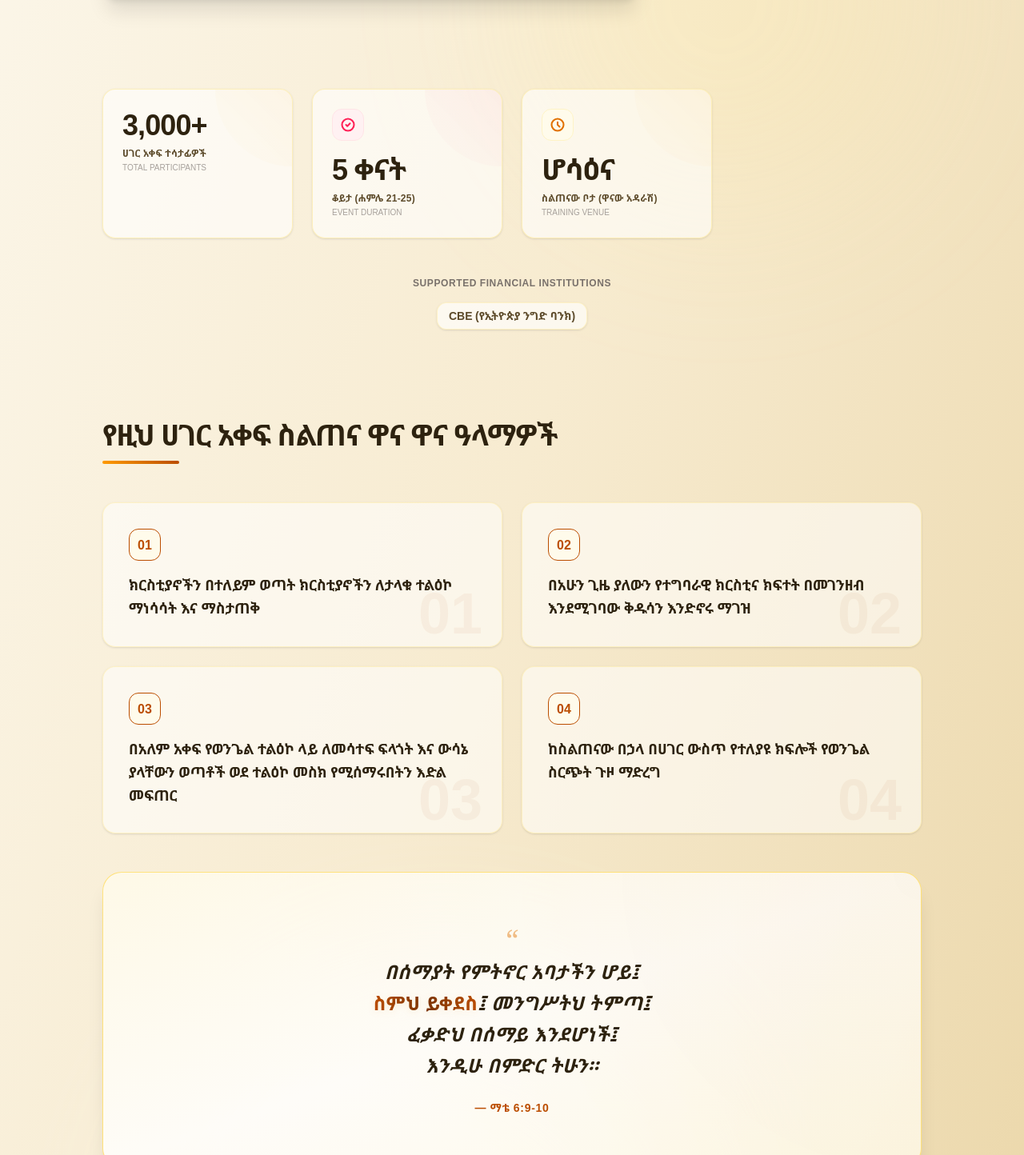
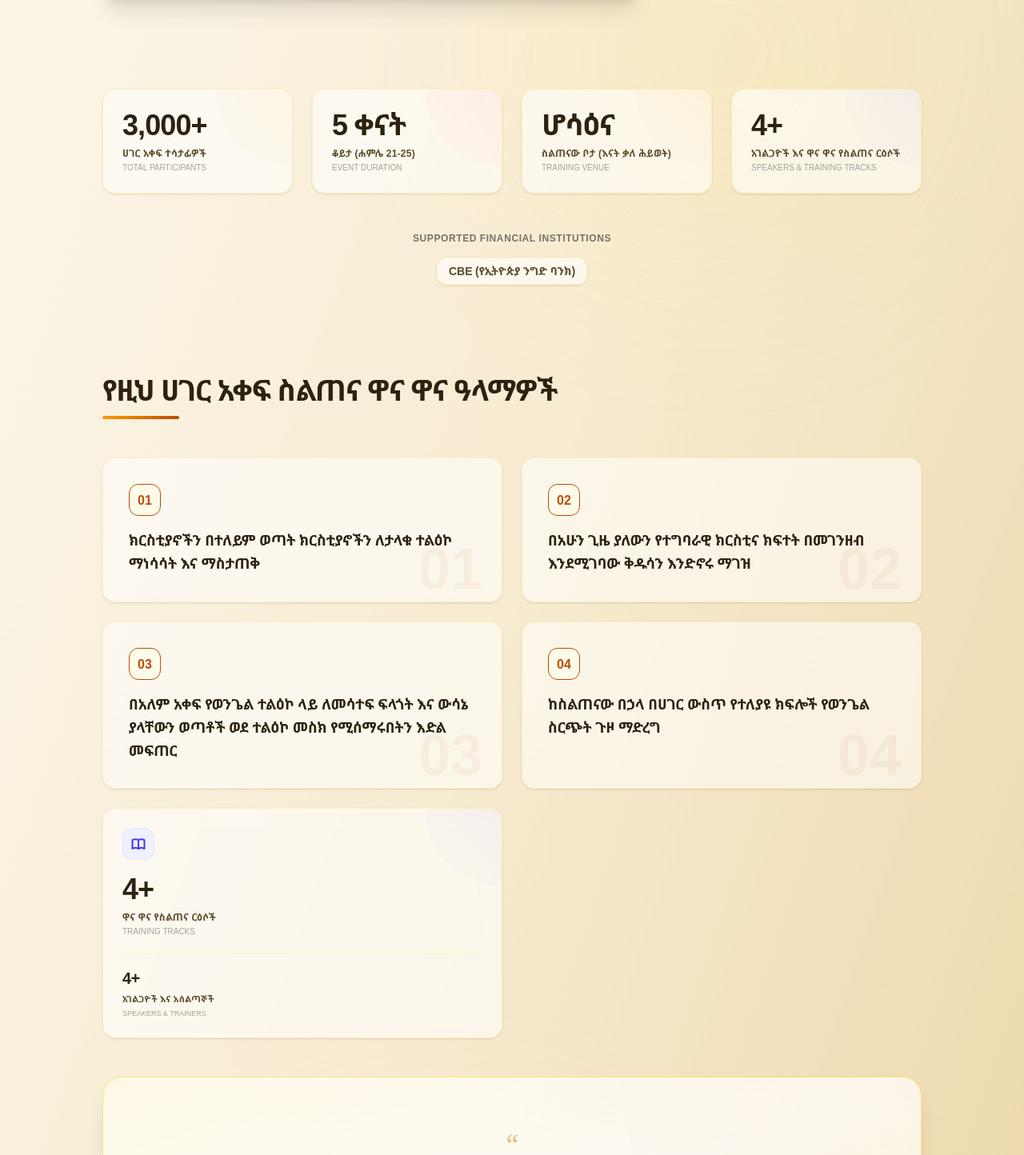
Before and after one commit to bego-net/National-Mission-Training, a Next.js app: page / in a window 1280 px wide. Shown: the part 1126-2570 px from the top of the page at 80% size. Built offline with nearby package versions, Linux system fonts and the light colour scheme.

Commit message:
feat: add landing page with event details and registration status lookup tool

```diff
--- a/src/app/page.tsx
+++ b/src/app/page.tsx
@@ -196,7 +196,7 @@ export default function Home() {
             <section className="space-y-8 animate-fade-in">
               <div className="grid gap-6 sm:grid-cols-2 lg:grid-cols-4">
 
-                {/* Card 1: Total Users (Matches "461 Total Users" styling, light theme) */}
+                {/* Card 1: Total Participants */}
                 <div className="rounded-2xl border border-amber-200/50 bg-white/60 p-6 backdrop-blur-md relative overflow-hidden group hover:border-amber-300 hover:bg-white/80 transition-all duration-300 shadow-sm">
                   <div className="absolute top-0 right-0 w-24 h-24 bg-gradient-to-bl from-amber-500/5 to-transparent rounded-bl-full"></div>
                   <p className="text-4xl font-extrabold text-[#2d220f] tracking-tight">3,000+</p>
@@ -207,30 +207,26 @@ export default function Home() {
                 {/* Card 2: Duration */}
                 <div className="rounded-2xl border border-amber-200/50 bg-white/60 p-6 backdrop-blur-md relative overflow-hidden group hover:border-amber-300 hover:bg-white/80 transition-all duration-300 shadow-sm">
                   <div className="absolute top-0 right-0 w-24 h-24 bg-gradient-to-bl from-rose-500/5 to-transparent rounded-bl-full"></div>
-                  <div className="flex h-10 w-10 items-center justify-center rounded-xl bg-rose-50 border border-rose-100 text-rose-500">
-                    <svg className="h-5 w-5" fill="none" viewBox="0 0 24 24" stroke="currentColor" strokeWidth="2.5">
-                      <path strokeLinecap="round" strokeLinejoin="round" d="M9 12l2 2 4-4m6 2a9 9 0 11-18 0 9 9 0 0118 0z" />
-                    </svg>
-                  </div>
-                  <p className="mt-4 text-4xl font-extrabold text-[#2d220f] tracking-tight">5 ቀናት</p>
+                  <p className="text-4xl font-extrabold text-[#2d220f] tracking-tight">5 ቀናት</p>
                   <p className="mt-2 text-xs font-bold text-[#5c4a2a] tracking-wide">ቆይታ (ሐምሌ 21-25)</p>
                   <p className="mt-0.5 text-[10px] text-stone-400 uppercase">Event Duration</p>
                 </div>
 
-
-                {/* Card 4: Venue */}
+                {/* Card 3: Venue */}
                 <div className="rounded-2xl border border-amber-200/50 bg-white/60 p-6 backdrop-blur-md relative overflow-hidden group hover:border-amber-300 hover:bg-white/80 transition-all duration-300 shadow-sm">
                   <div className="absolute top-0 right-0 w-24 h-24 bg-gradient-to-bl from-amber-500/5 to-transparent rounded-bl-full"></div>
-                  <div className="flex h-10 w-10 items-center justify-center rounded-xl bg-amber-50 border border-amber-100 text-amber-600">
-                    <svg className="h-5 w-5" fill="none" viewBox="0 0 24 24" stroke="currentColor" strokeWidth="2.5">
-                      <path strokeLinecap="round" strokeLinejoin="round" d="M12 8v4l3 3m6-3a9 9 0 11-18 0 9 9 0 0118 0z" />
-                    </svg>
-                  </div>
-                  <p className="mt-4 text-4xl font-extrabold text-[#2d220f] tracking-tight">ሆሳዕና</p>
-                  <p className="mt-2 text-xs font-bold text-[#5c4a2a] tracking-wide">ስልጠናው ቦታ (ዋናው አዳራሽ)</p>
+                  <p className="text-4xl font-extrabold text-[#2d220f] tracking-tight">ሆሳዕና</p>
+                  <p className="mt-2 text-xs font-bold text-[#5c4a2a] tracking-wide">ስልጠናው ቦታ (እናት ቃለ ሕይወት)</p>
                   <p className="mt-0.5 text-[10px] text-stone-400 uppercase">Training Venue</p>
                 </div>
 
+                {/* Card 4: Speakers & Tracks */}
+                <div className="rounded-2xl border border-amber-200/50 bg-white/60 p-6 backdrop-blur-md relative overflow-hidden group hover:border-amber-300 hover:bg-white/80 transition-all duration-300 shadow-sm">
+                  <div className="absolute top-0 right-0 w-24 h-24 bg-gradient-to-bl from-indigo-500/5 to-transparent rounded-bl-full"></div>
+                  <p className="text-4xl font-extrabold text-[#2d220f] tracking-tight">4+</p>
+                  <p className="mt-2 text-xs font-bold text-[#5c4a2a] tracking-wide">አገልጋዮች እና ዋና ዋና የስልጠና ርዕሶች</p>
+                  <p className="mt-0.5 text-[10px] text-stone-400 uppercase">Speakers &amp; Training Tracks</p>
+                </div>
               </div>
 
               <div className="text-center pt-4">
@@ -309,6 +305,26 @@ export default function Home() {
                     <p className="text-base sm:text-lg font-extrabold text-[#2d220f] leading-relaxed">
                       ከስልጠናው በኃላ በሀገር ውስጥ የተለያዩ ክፍሎች የወንጌል ስርጭት ጉዞ ማድረግ
                     </p>
+                  </div>
+                </div>
+
+                {/* Card 5: Training Tracks & Speakers */}
+                <div className="rounded-2xl border border-amber-200/50 bg-white/60 p-6 backdrop-blur-md relative overflow-hidden group hover:border-amber-300 hover:bg-white/80 transition-all duration-300 shadow-sm flex flex-col justify-between">
+                  <div className="absolute top-0 right-0 w-24 h-24 bg-gradient-to-bl from-indigo-500/5 to-transparent rounded-bl-full"></div>
+                  <div className="relative z-10">
+                    <div className="flex h-10 w-10 items-center justify-center rounded-xl bg-indigo-50 border border-indigo-100 text-indigo-600 mb-4">
+                      <svg className="h-5 w-5" fill="none" viewBox="0 0 24 24" stroke="currentColor" strokeWidth="2.5">
+                        <path strokeLinecap="round" strokeLinejoin="round" d="M12 6.253v13m0-13C10.832 5.477 9.246 5 7.5 5S4.168 5.477 3 6.253v13C4.168 18.477 5.754 18 7.5 18s3.332.477 4.5 1.253m0-13C13.168 5.477 14.754 5 16.5 5c1.747 0 3.332.477 4.5 1.253v13C19.832 18.477 18.247 18 16.5 18c-1.746 0-3.332.477-4.5 1.253" />
+                      </svg>
+                    </div>
+                    <p className="text-4xl font-extrabold text-[#2d220f] tracking-tight">4+</p>
+                    <p className="mt-2 text-xs font-bold text-[#5c4a2a] tracking-wide">ዋና ዋና የስልጠና ርዕሶች</p>
+                    <p className="mt-0.5 text-[10px] text-stone-400 uppercase">Training Tracks</p>
+                  </div>
+                  <div className="relative z-10 mt-5 pt-4 border-t border-amber-200/40">
+                    <p className="text-xl font-extrabold text-[#2d220f] tracking-tight">4+</p>
+                    <p className="mt-1 text-[11px] font-bold text-[#5c4a2a] tracking-wide">አገልጋዮች እና አሰልጣኞች</p>
+                    <p className="mt-0.5 text-[9px] text-stone-400 uppercase">Speakers &amp; Trainers</p>
                   </div>
                 </div>
 
```
